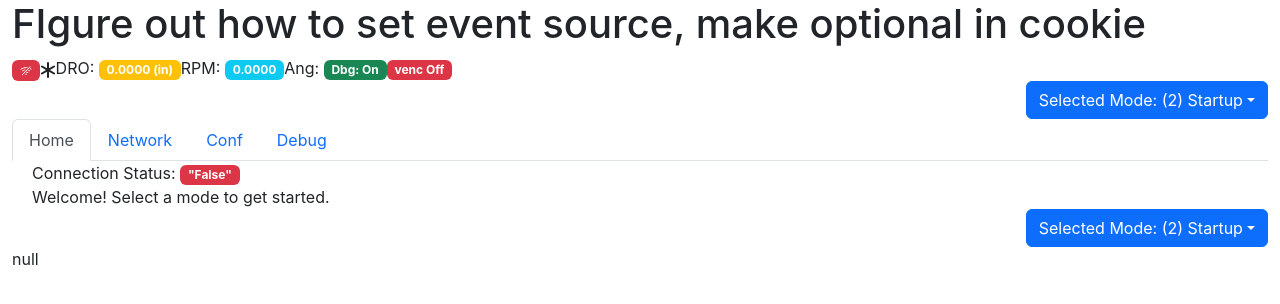
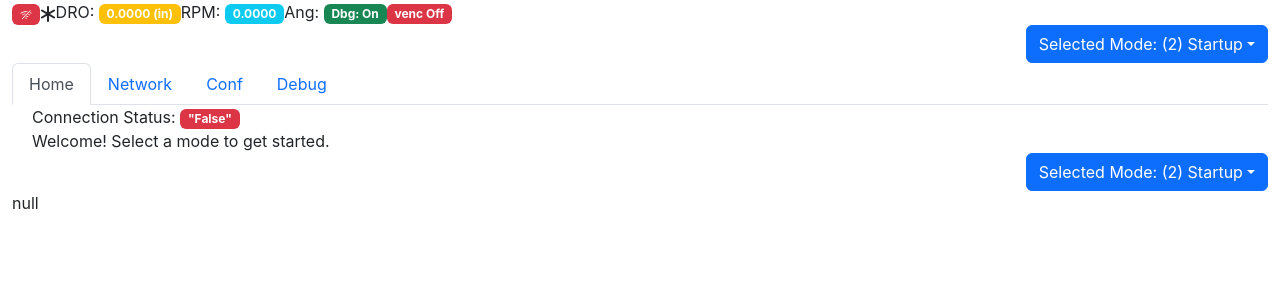
Before and after one commit to jschoch/espELSfrontend, a React (Create React App) app: page / in a window 1280 px wide. Shown: the top 304 px of the page. Built offline with nearby package versions, Linux system fonts and the light colour scheme; no server answers.

Commit message:
odd thought i fixed this

```diff
--- a/src/App.js
+++ b/src/App.js
@@ -118,6 +118,7 @@ export default function App() {
     "distance": 1,
     "startSync": true,
     "feeding_ccw": true,
+    "moveSteps" : 0,
     "moveSpeed" : 5000,
     "f": true
   }
@@ -287,7 +288,6 @@ export default function App() {
     <CookiesProvider>
     <Container fluid>
       <div >
-        <h1>FIgure out how to set event source, make optional in cookie</h1>
         <Row >
           <Col xs={10} >
             {
```
